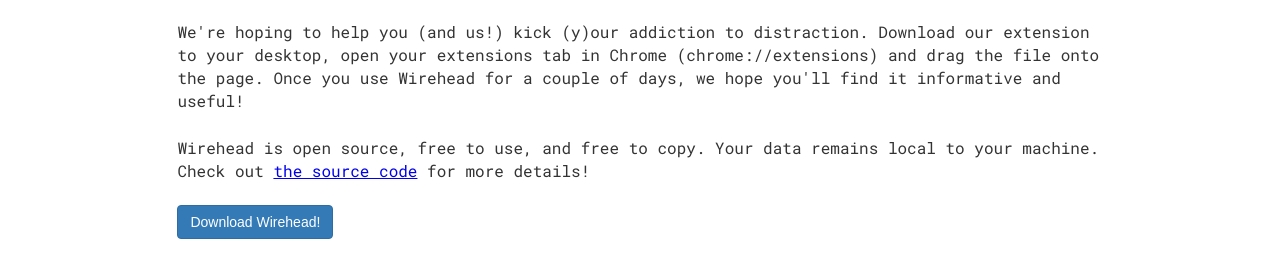
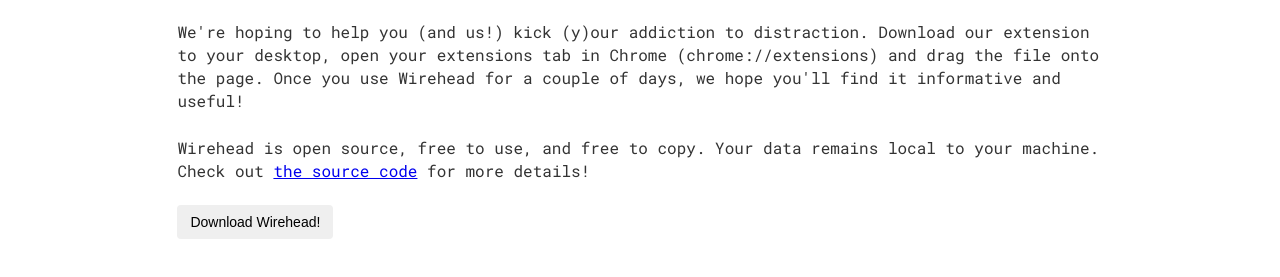
Before and after one commit to wirehead-extension/wirehead-extension.github.io, a Gatsby site: page / in a window 1280 px wide. Shown: the part 213-490 px from the top of the page. Built offline with nearby package versions, Linux system fonts and the light colour scheme; Gatsby itself is replaced by a stand-in of ours.

Commit message:
edit button

```diff
--- a/src/pages/index.js
+++ b/src/pages/index.js
@@ -31,7 +31,7 @@
       method="get"
       action="https://dl.dropboxusercontent.com/s/si74hd13mqy12ee/wirehead.crx"
     >
-      <button type="submit" className="btn btn-primary" color="#BADA55">
+      <button type="submit" className="btn btn-dark">
         Download Wirehead!
       </button>
     </form>
```
